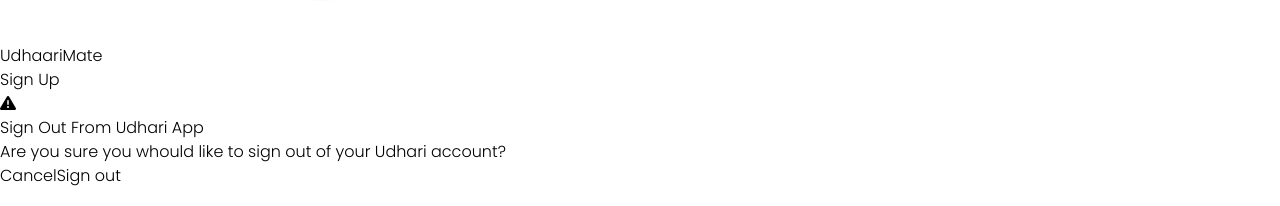
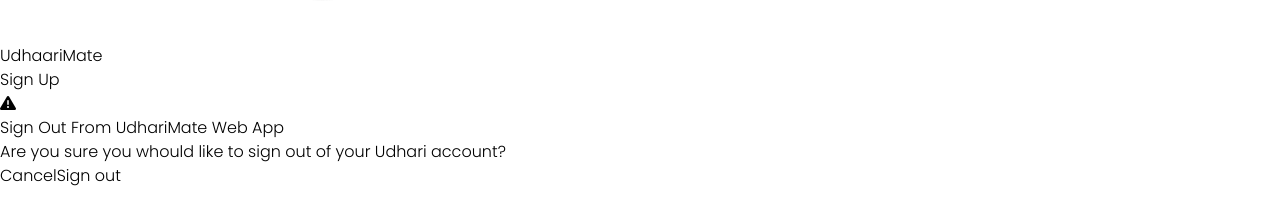
Before and after one commit to ritikrathour/udhariMate, a React (Vite) app in the folder frontend/: page / in a window 1280 px wide. Shown: the part 956-1162 px from the top of the page. Built offline with nearby package versions, Linux system fonts and the light colour scheme; no server answers; a web font is replaced by a local one.

Commit message:
Update SignOutPopUp.jsx

```diff
--- a/frontend/src/components/SignOutPopUp.jsx
+++ b/frontend/src/components/SignOutPopUp.jsx
@@ -30,7 +30,7 @@
             <div onClick={(e) => e.stopPropagation()} className="md:w-[40%] md:h-[40%] w-full h-[220px] rounded-xl bg-white drop-shadow-md relative flex justify-between p-5 flex-col gap-4">
                 <div className="absolute top-6 left-2 w-[35px] h-[35px] rounded-full cursor-pointer bg-[#69d2ff3d] text-center"><i className="fas fa-warning leading-[35px] text-[#469bbf]"></i></div>
                 <div className="mt-10">
-                    <h2 className="font-medium text-lg text-red-950">Sign Out From Udhari App</h2>
+                    <h2 className="font-medium text-lg text-red-950">Sign Out From UdhariMate Web App</h2>
                     <p className="text-sm">Are you sure you whould like to sign out of your Udhari account?</p>
                 </div>
                 <div className="flex items-center gap-2 justify-between ">
```
